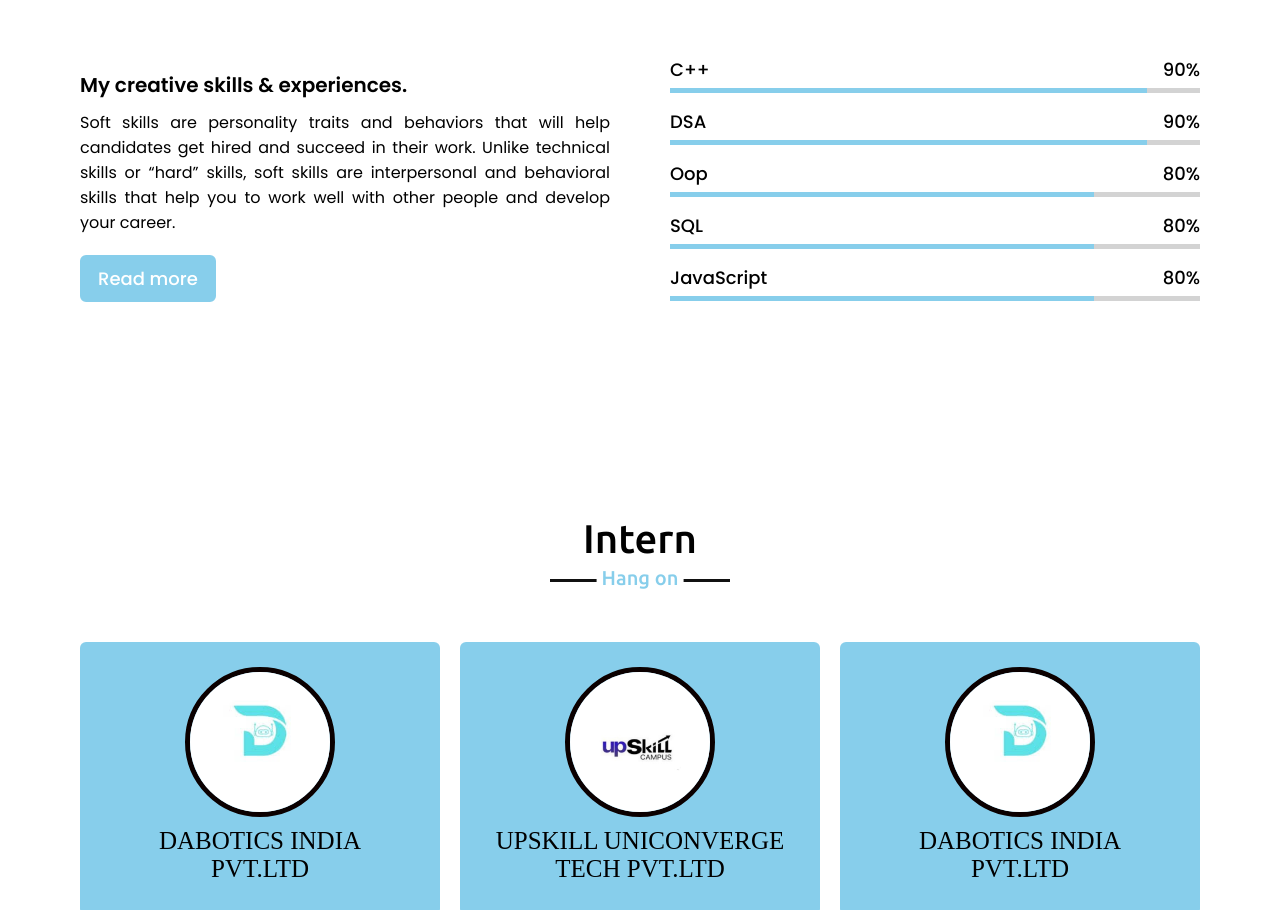
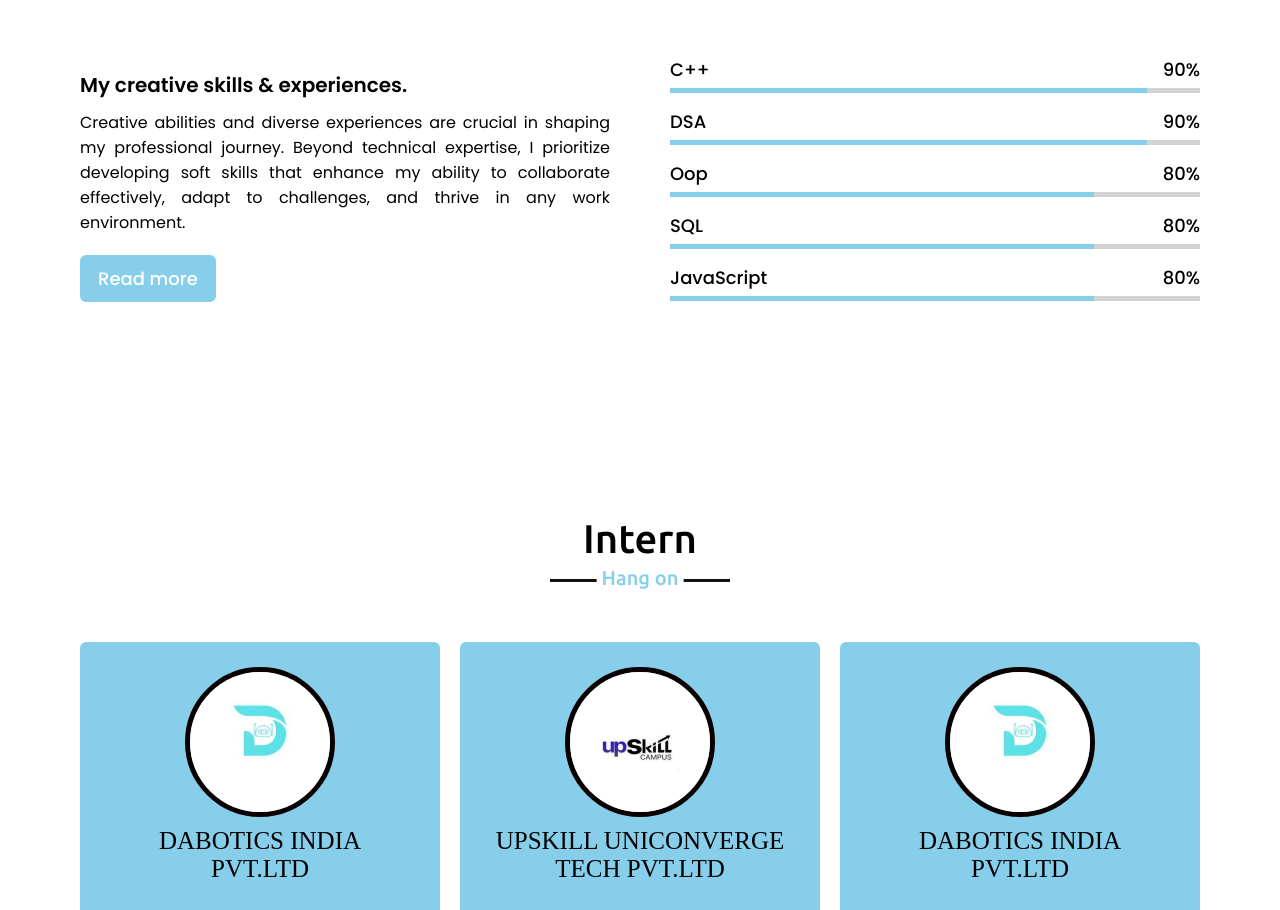
Before and after one commit to Sumanthvarma1508/portfolio, a plain HTML site: page portf.html in a window 1280 px wide. Shown: the part 2603-3513 px from the top of the page. Drawn offline with nearby package versions, Linux system fonts and the light colour scheme.

Commit message:
skills changed

```diff
--- a/portf.html
+++ b/portf.html
@@ -4,7 +4,7 @@
 <head>
     <meta charset="UTF-8">
     <meta name="viewport" content="width=device-width, initial-scale=1.0">
-    <title>Personal Portfolio Website</title>
+    <title>Sumanth Mydham Portfolio</title>
     <link rel="stylesheet" href="portf.css">
     <link rel="stylesheet" href="https://cdnjs.cloudflare.com/ajax/libs/font-awesome/5.15.3/css/all.min.css"/>
     <script src="https://code.jquery.com/jquery-3.5.1.min.js"></script>
@@ -107,7 +107,7 @@
             <div class="skills-content">
                 <div class="column left">
                     <div class="text">My creative skills & experiences.</div>
-                    <p> Soft skills are personality traits and behaviors that will help candidates get hired and succeed in their work. Unlike technical skills or “hard” skills, soft skills are interpersonal and behavioral skills that help you to work well with other people and develop your career.</p>
+                    <p>Creative abilities and diverse experiences are crucial in shaping my professional journey. Beyond technical expertise, I prioritize developing soft skills that enhance my ability to collaborate effectively, adapt to challenges, and thrive in any work environment.</p>
                     <a href="#">Read more</a>
                 </div>
                 <div class="column right">
```
Also changed, not shown: index.html (+1 -1 lines).
